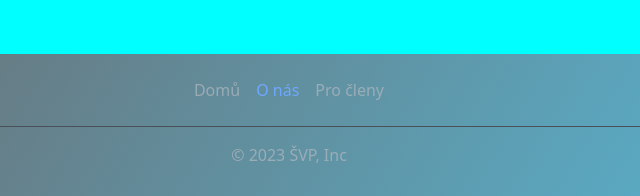
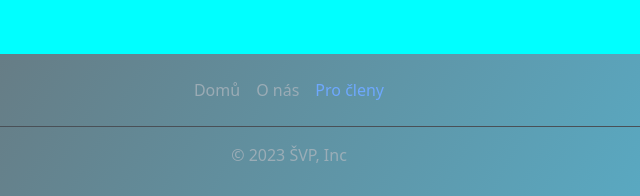
Before and after one commit to svp-gbn/web, a plain HTML site: page procleny.html in a window 1280 px wide. Shown: the part 819-1015 px from the top of the page, 351-991 px from the left. Drawn offline with nearby package versions, Linux system fonts and the light colour scheme.

Commit message:
Update procleny.html

```diff
--- a/procleny.html
+++ b/procleny.html
@@ -39,8 +39,8 @@
         <footer class="py-3">
           <ul class="nav justify-content-center border-bottom pb-3 mb-3">
             <li class="nav-item"><a href="index.html" class="nav-link px-2 text-body-secondary">Domů</a></li>
-            <li class="nav-item"><a href="onas.html" class="nav-link px-2 text-body-info">O nás</a></li>
-            <li class="nav-item"><a href="#" class="nav-link px-2 text-body-secondary">Pro členy</a></li>
+            <li class="nav-item"><a href="onas.html" class="nav-link px-2 text-body-secondary">O nás</a></li>
+            <li class="nav-item"><a href="#" class="nav-link px-2 text-body-info">Pro členy</a></li>
           </ul>
           <p class="scroll text-center text-body-secondary">© 2023 ŠVP, Inc</p>
         </footer>
```
